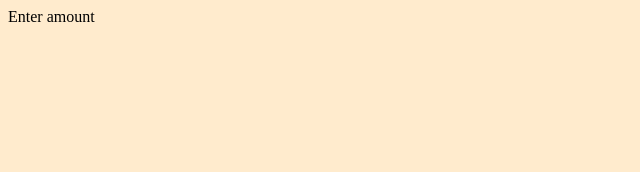
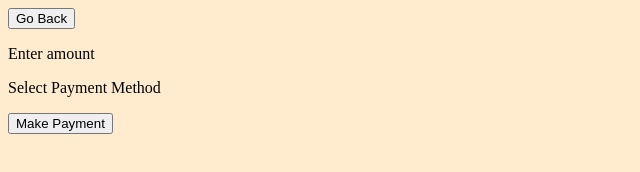
Before and after one commit to Amrit-Raj-17/Payment-Gateway, a plain HTML site: page payment.html in a window 1280 px wide. Shown: the whole page, without its empty margins (0-640 px from the left). Drawn offline with Linux system fonts and the light colour scheme.

Commit message:
Add files via upload

```diff
--- a/payment.html
+++ b/payment.html
@@ -1,9 +1,20 @@
 <html>
     <head>
         <link rel="stylesheet" href="style2.css">
-        <title>Document</title>
+        <title>Payment Page</title>
     </head>
     <body>
+        <a href="index.html">
+            <button type="button">
+                Go Back
+            </button>
+        </a>
         <p>Enter amount</p>
+        <p>Select Payment Method</p>
+        <a href="confirm.html">
+            <button type="button">
+                Make Payment
+            </button>
+        </a>
     </body>
 </html>
--- /dev/null
+++ b/style3.css
@@ -0,0 +1,3 @@
+body {
+    background-color: pink;
+}
```
Also changed, not shown: confirm.html (added, +20 -0 lines), index.html (+3 -1 lines).
